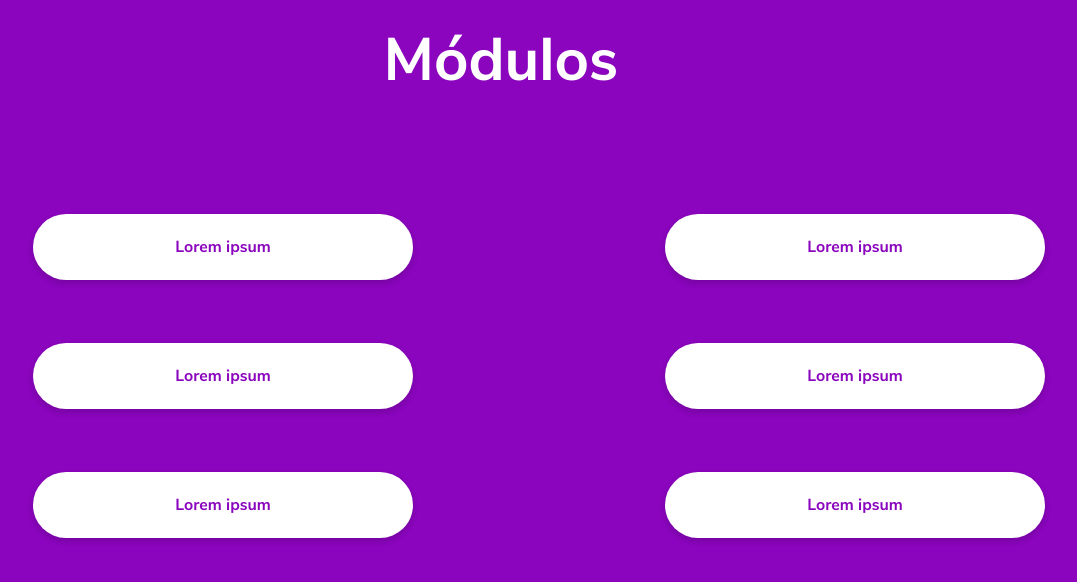
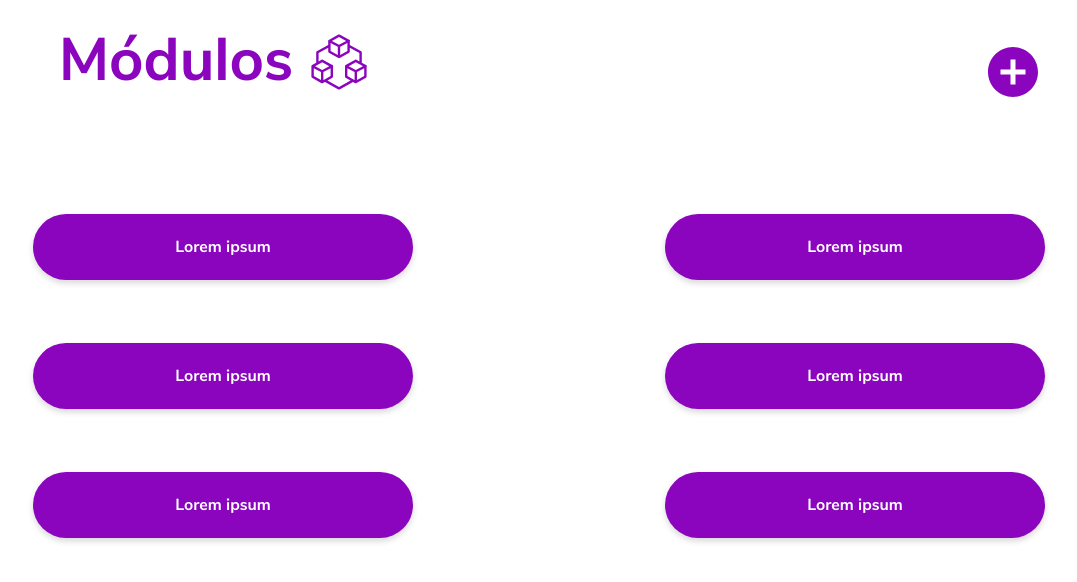
Before and after one commit to carloosamarante/genesis-simulator, a website: page site/modules.html in a window 1280 px wide. Shown: the whole page, without its empty margins (101-1178 px from the left). Drawn offline with nearby package versions, Linux system fonts and the light colour scheme; files that its build step writes are made by us from their sources.

Commit message:
Align title and put plus icon in layout

```diff
--- a/js/modules.js
+++ b/js/modules.js
@@ -1,20 +1,13 @@
-var count = 0,
-    txt = 'M\u00f3dulos',
-    speed = 130;
+window.onload = function typeWriter() {
+  var moduleIcon = document.getElementById("module-icon"),
+      moduleBox = document.getElementsByClassName("modules-box"),
+      plusIcon = document.getElementById("plus-icon");
 
-window.onload = function typeWriter() {
-  var moduleIcon = document.getElementById("module-icon");
-  var moduleBox = document.getElementsByClassName("modules-box");
-
-  if (count < txt.length) {
-    document.getElementById("module-title").innerHTML += txt.charAt(count);
-    count++;
-    setTimeout(typeWriter, speed);
-  } else {
-    moduleIcon.classList.remove("hide-button-effect");
-    moduleIcon.classList.remove("button-effect");
-    showModules();
-  }
+  moduleIcon.classList.remove("hide-button-effect");
+  moduleIcon.classList.add("button-effect");
+  plusIcon.classList.remove("hide-button-effect");
+  plusIcon.classList.add("button-effect");
+  showModules();
 
   function showModules() {
     for (var i = 0; i < moduleBox.length; ++i) {
--- a/site/modules.html
+++ b/site/modules.html
@@ -7,8 +7,9 @@
     <body id="modules">
         <div class="modules-container">
             <div class="modules-title">
-                <span id="module-title"></span>
+                <span id="module-title">Módulos</span>
                 <img id="module-icon" class="module-icon hide-button-effect" src="../static/module.svg"/>
+                <img id="plus-icon" class="plus-icon hide-button-effect" src="../static/plus.svg"/>
             </div>
 
             <div class="modules-row">
--- a/site/scss/modules.scss
+++ b/site/scss/modules.scss
@@ -1,18 +1,25 @@
 #modules {
-    background-color: #8A05BD;
     font-family: 'nunito_sansbold';
 
     .modules-container {
         .modules-title {
-            text-align: center;
             font-size: 60px;
             margin-top: 32px;
-            color: white;
+            margin-left: 12%;
+            color: #8A05BD;
             margin-bottom: 90px;
         }
 
         .module-icon {
             width: 60px;
+            vertical-align: text-bottom;
+        }
+
+        .plus-icon {
+            float: right;
+            margin-right: 12%;
+            width: 50px;
+            margin-top: 15px;
             vertical-align: text-bottom;
         }
 
@@ -27,9 +34,9 @@
 
             .title-box {
                 text-align: center;
-                color: #8A05BD;
+                color: #fff;
                 padding: 25px 0px;
-                background-color: white;
+                background-color: #8A05BD;
                 margin: 5% 20%;
                 border-radius: 50px;
                 box-shadow: 0 3px 6px rgba(0,0,0,.16);
```
